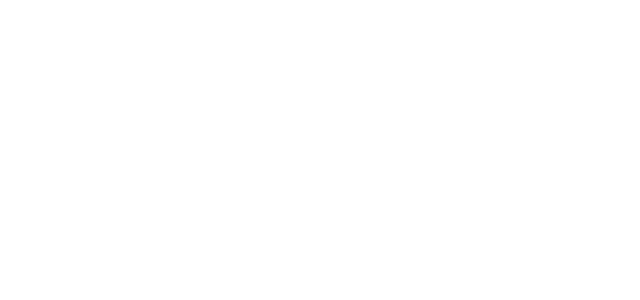
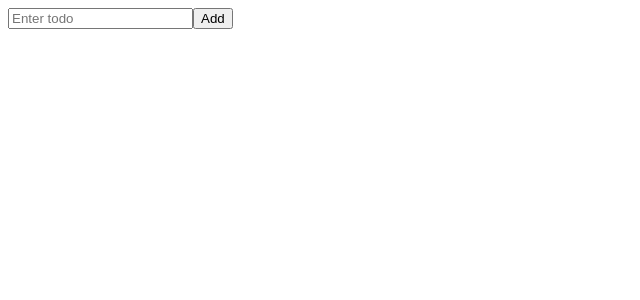
Before and after one commit to snatec/componentDesign, a React app: page /todoList in a window 1280 px wide. Before the commit this address had no page. Shown: the top 300 px of the page, without its empty margins (0-640 px from the left). Built offline with nearby package versions, Linux system fonts and the light colour scheme.

Commit message:
todolist, deletion feature pending

```diff
--- a/src/App.jsx
+++ b/src/App.jsx
@@ -6,6 +6,7 @@
 import ProgressBarMain from './components/SystemDesign/ProgressBar/ProgressBarMain';
 import InputChip from './components/SystemDesign/InputChip/InputChip';
 import AccordianMain from './components/SystemDesign/Accordion/AccordianMain';
+import TodoList from './components/SystemDesign/TodoList/TodoList';
 
 const App = () => {
   return (
@@ -17,6 +18,7 @@
         <Route path="/progressBar" element={<ProgressBarMain/>} />
         <Route path="/inputChip" element={<InputChip/>} />
         <Route path="/accordian" element={<AccordianMain/>} />
+        <Route path="/todoList" element={<TodoList/>} />
       </Routes>
     </Router>
   );
--- a/src/components/Dashboard/Dashboard.jsx
+++ b/src/components/Dashboard/Dashboard.jsx
@@ -7,7 +7,8 @@
     { name: 'tabForm', url: '/tabForm' },
     { name: 'progressBar', url: '/progressBar' },
     { name: 'inputChip', url: '/inputChip' },
-    { name: 'accordion', url: '/accordion' }
+    { name: 'accordion', url: '/accordion' },
+    { name: 'todoList', url: '/todoList' }
   ];
 
   return (
--- /dev/null
+++ b/src/components/SystemDesign/TodoList/TodoList.css
@@ -0,0 +1,3 @@
+.strikeThrough{
+    text-decoration: line-through;
+}
--- /dev/null
+++ b/src/components/SystemDesign/TodoList/TodoList.jsx
@@ -0,0 +1,47 @@
+import React,{useState} from 'react';
+import './TodoList.css';
+
+const todoList = () => {
+
+    const [input,setInput] = useState('');
+    const [todoList, setTodolist] = useState([]);
+
+    const addTodoItem = () => {
+        const Item = {
+            id: todoList.length+1, // starting 1,then 2
+            text: input,
+            completed: false
+        }
+        setTodolist( prev => [...prev, Item] );
+        setInput('');
+    }
+
+    const toggleCompleted = (id) => {
+        setTodolist(todoList.map(item => {
+            if(item.id == id)
+                return {...item, completed: !item.completed}
+             else return item;
+              }))
+    }
+
+    return (
+        <div>
+            <input type='text' value={input} placeholder='Enter todo' onChange={(e) => setInput(e.target.value)}/>
+            <button onClick={()=> addTodoItem()}>Add</button>
+            {todoList.map((item) => {
+                return(
+                <ul>
+                    <li key={item.id}>
+                        <input type='checkbox' checkbox={item.completed} onChange={()=> toggleCompleted(item.id)}/>
+                        <span className={item.completed ? 'strikeThrough' : ''}>{item.text}</span>
+                        <button>delete</button>
+                    </li>
+                </ul>
+
+            )
+            })}
+        </div>
+    );
+}
+
+export default todoList;
```
Also changed, not shown: 1 other file (tests, documents, lock files or other folders).
